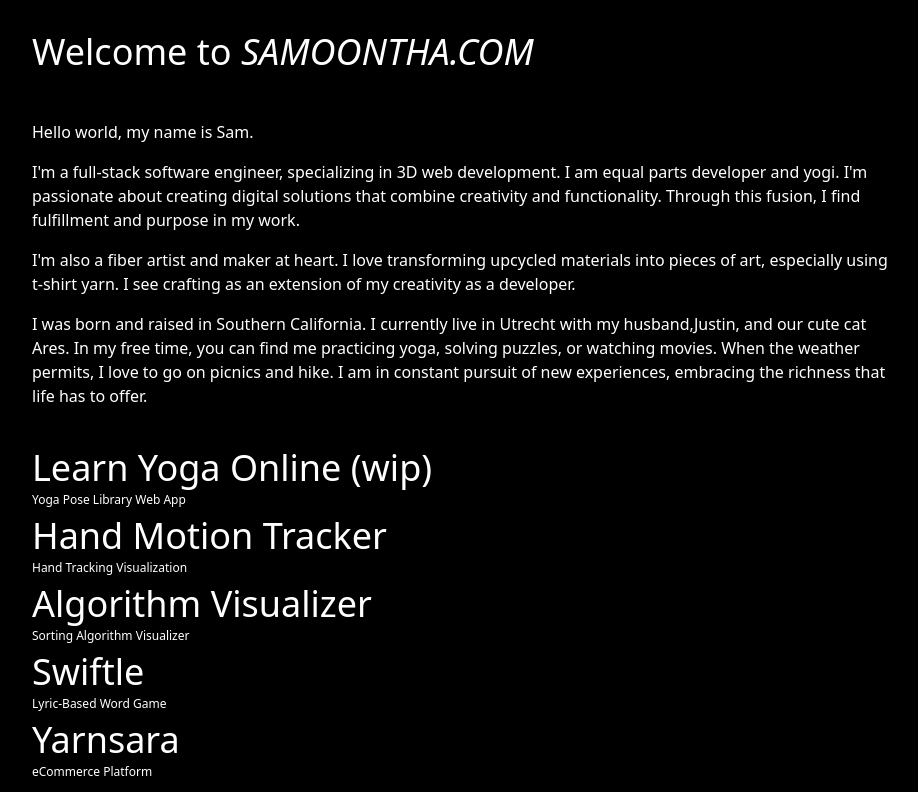
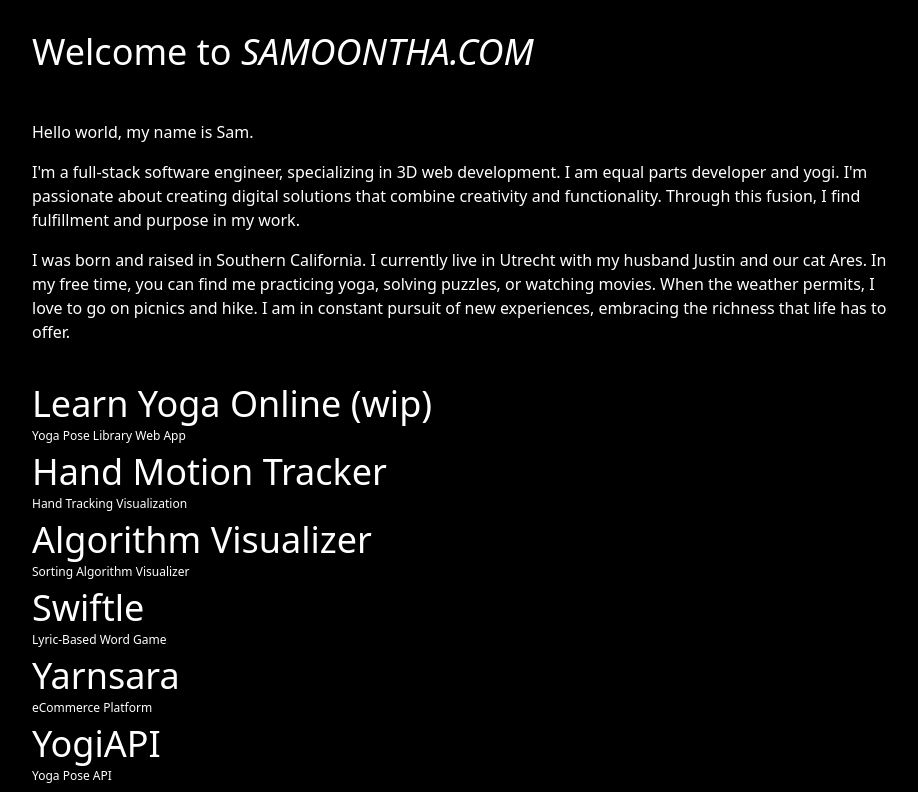
Before and after one commit to samanthacabrera/portfolio, a React (Vite) app: page / in a window 1280 px wide. Shown: the top 792 px of the page, without its empty margins (176-1094 px from the left). Built offline with nearby package versions, Linux system fonts and the light colour scheme.

Commit message:
update about

```diff
--- a/src/data/projectsData.jsx
+++ b/src/data/projectsData.jsx
@@ -2,7 +2,7 @@ const projects = [
     {
         id: 1,
         title: "Learn Yoga Online",
-        github: "https://github.com/samanthacabrera/yoga-library",
+        github: "https://github.com/samanthacabrera/yoga-library#readme",
         link: "https://learnyoga.online/",
         wip: true,
         deployed: true,
--- a/src/pages/About.jsx
+++ b/src/pages/About.jsx
@@ -21,11 +21,7 @@ function About() {
         </p>
 
         <p>
-          I'm also a <span className="text-pink-600 md:text-inherit group-hover:text-pink-600 transition duration-500 delay-300">fiber artist</span> and <span className="text-yellow-500 md:text-inherit group-hover:text-yellow-500 transition duration-500 delay-300">maker</span> at heart. I love transforming upcycled materials into pieces of art, especially using <span className="text-orange-600 md:text-inherit group-hover:text-orange-600 transition duration-500 delay-300">t-shirt yarn</span>. I see crafting as an extension of my creativity as a developer.
-        </p>
-
-        <p>
-          I was born and raised in <span className="text-lime-600 md:text-inherit group-hover:text-lime-600 transition duration-500">Southern California</span>. I currently live in <span className="text-cyan-600 md:text-inherit group-hover:text-cyan-600 transition duration-500">Utrecht</span> with my husband,<span className="text-lime-600 md:text-inherit group-hover:text-lime-600 transition duration-500">Justin</span>, and our cute cat <span className="text-yellow-500 md:text-inherit group-hover:text-yellow-500 transition duration-500 delay-100">Ares</span>.
+          I was born and raised in <span className="text-yellow-500 md:text-inherit group-hover:text-yellow-500 transition duration-500">Southern California</span>. I currently live in <span className="text-cyan-600 md:text-inherit group-hover:text-cyan-600 transition duration-500">Utrecht</span> with my husband <span className="text-lime-600 md:text-inherit group-hover:text-lime-600 transition duration-500">Justin</span> and our cat <span className="text-yellow-500 md:text-inherit group-hover:text-yellow-500 transition duration-500 delay-100">Ares</span>.
           In my free time, you can find me practicing <span className="text-orange-600 md:text-inherit group-hover:text-orange-600 transition duration-500 delay-200">yoga</span>, solving puzzles, or watching movies.
           When the weather permits, I love to go on picnics and <span className="text-yellow-500 md:text-inherit group-hover:text-yellow-500 transition duration-500 delay-300">hike</span>. I am in <span className="text-pink-600 md:text-inherit group-hover:text-pink-600 transition duration-500 delay-300">constant</span> pursuit of new experiences, embracing the <span className="text-lime-600 md:text-inherit group-hover:text-lime-600 transition duration-500 delay-300">richness</span> that life has to offer.
         </p>
```
